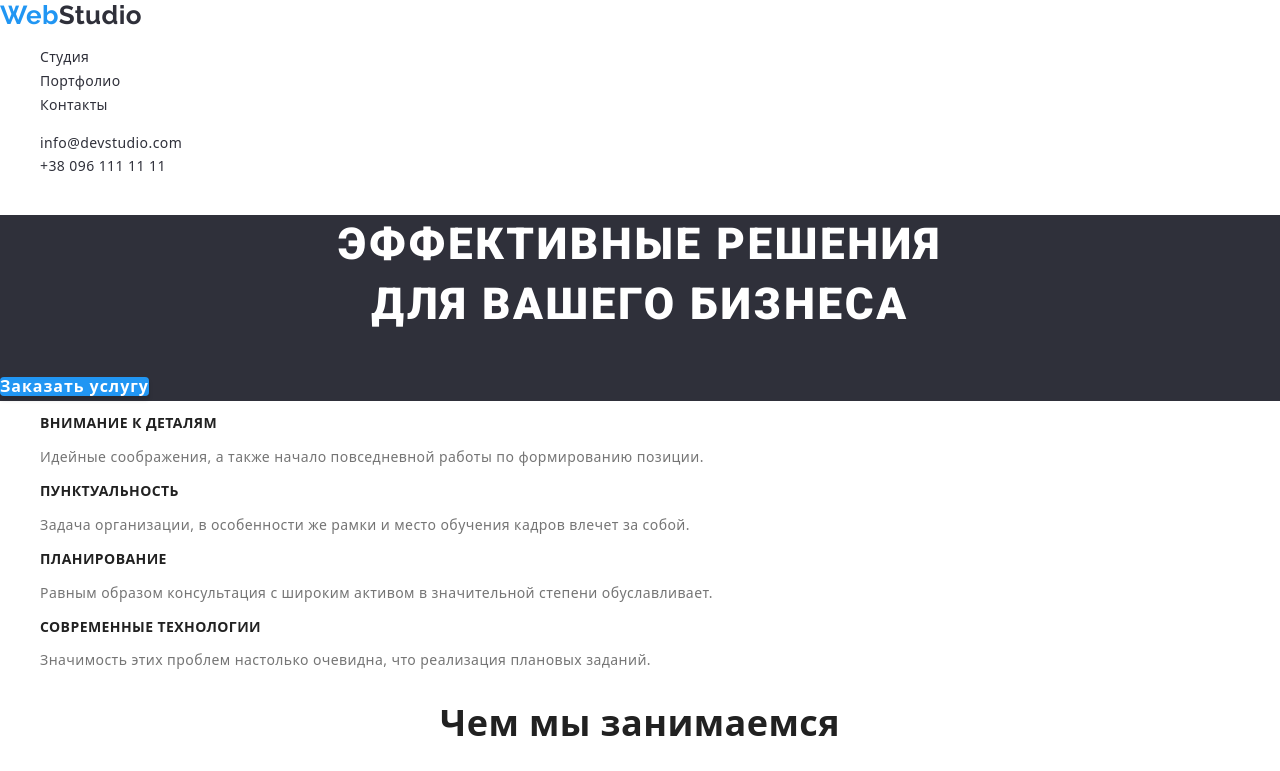
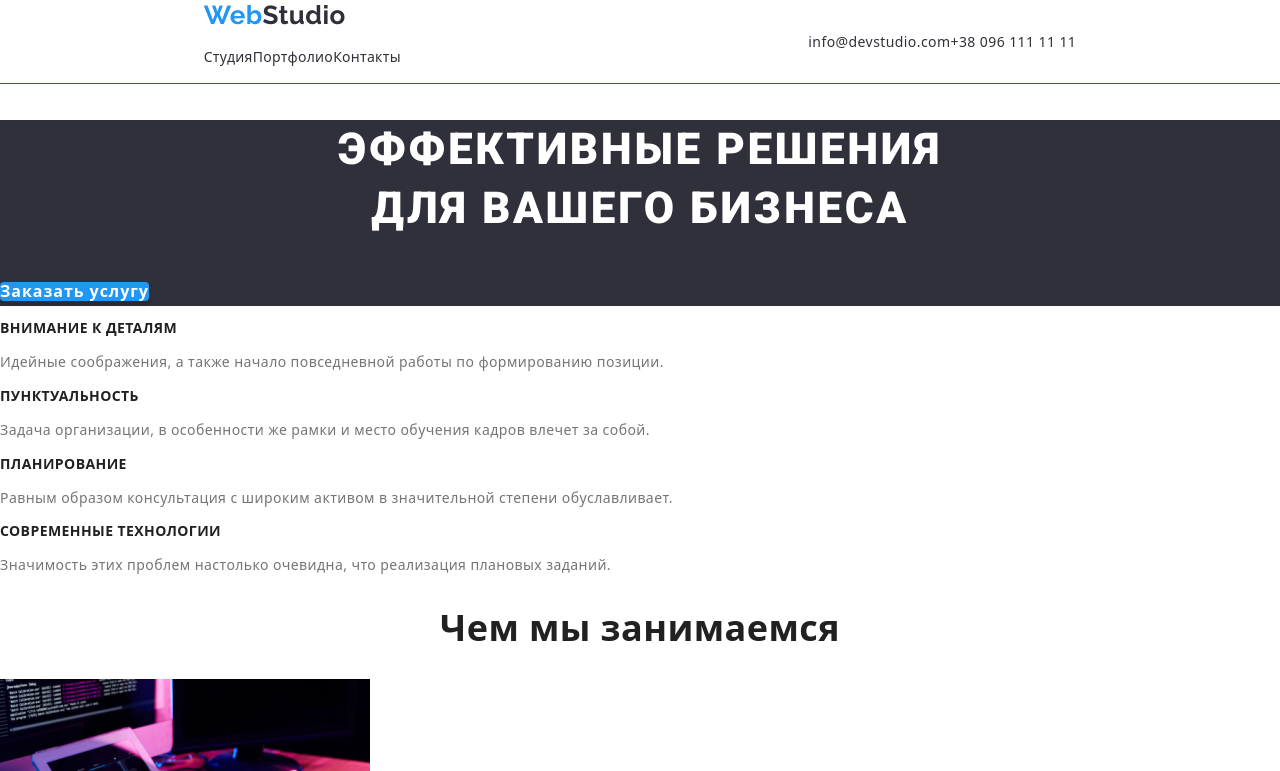
Before and after one commit to keshlak/goit-markup-hw-03, a plain HTML site: page index.html in a window 1280 px wide. Shown: the top 771 px of the page. Drawn offline with nearby package versions, Linux system fonts and the light colour scheme.

Commit message:
faced problems with flex

```diff
--- a/css/styles.css
+++ b/css/styles.css
@@ -29,13 +29,14 @@ h4 {
 
 ul {
   list-style: none;
+  padding: 0;
 }
 
-.header {
-  color: var(--secondary-background-color);
-}
+/* HEADER */
+
 .logo {
   font-family: Raleway;
+  display: block;
   font-weight: 700;
   font-size: 26px;
   line-height: 1.2;
@@ -43,6 +44,26 @@ ul {
 
 .logo-accent {
   color: var(--accent-color);
+}
+
+.header {
+  color: var(--secondary-background-color);
+  display: flex;
+  justify-content: space-around;
+  align-items: center;
+  outline: 1px solid red;
+  max-width: 1600px;
+}
+
+.header .nav {
+  display: flex;
+  justify-content: space-between;
+  align-items: center;
+}
+
+.header .contact {
+  display: flex;
+  justify-content: space-between;
 }
 
 .nav .link:hover,
@@ -65,6 +86,8 @@ ul {
   font-weight: 500;
   font-style: normal;
 }
+
+/* HERO */
 
 .hero {
   background-color: var(--secondary-background-color);
--- a/index.html
+++ b/index.html
@@ -16,8 +16,10 @@
 
 <body>
     <header class="header">
+
         <!-- Menu nav -->
-        <nav>
+
+        <nav class="header-nav">
             <a class="logo" href="https://keshlak.github.io/goit-markup-hw-02/"><span
                     class="logo-accent">Web</span>Studio</a>
             <ul class="nav">
@@ -26,7 +28,9 @@
                 <li><a class="link" href="">Контакты</a></li>
             </ul>
         </nav>
+
         <!-- Contacts -->
+
         <ul class="contact">
             <li>
                 <a class="link" href="mailto:info@devstudio.com">info@devstudio.com</a>
@@ -37,12 +41,16 @@
         </ul>
     </header>
     <main>
+
         <!-- Шапка -->
+
         <section class="hero">
             <h1 class="hero-header">Эффективные решения <br> для вашего бизнеса</h1>
             <a class="link" href=""><span class="hero-link-text">Заказать услугу</span></a>
         </section>
+
         <!-- особенности -->
+
         <ul class="features">
             <li>
                 <h3 class="feature-header">
@@ -79,6 +87,7 @@
         </ul>
 
         <!-- Чем мы занимаемся -->
+
         <section class="our-work">
             <h2 class="our-work-header">
                 Чем мы занимаемся
@@ -95,7 +104,9 @@
                 </li>
             </ul>
         </section>
+
         <!-- Наша команда -->
+
         <section class="team">
             <h2 class="team-header">
                 Наша команда
```
